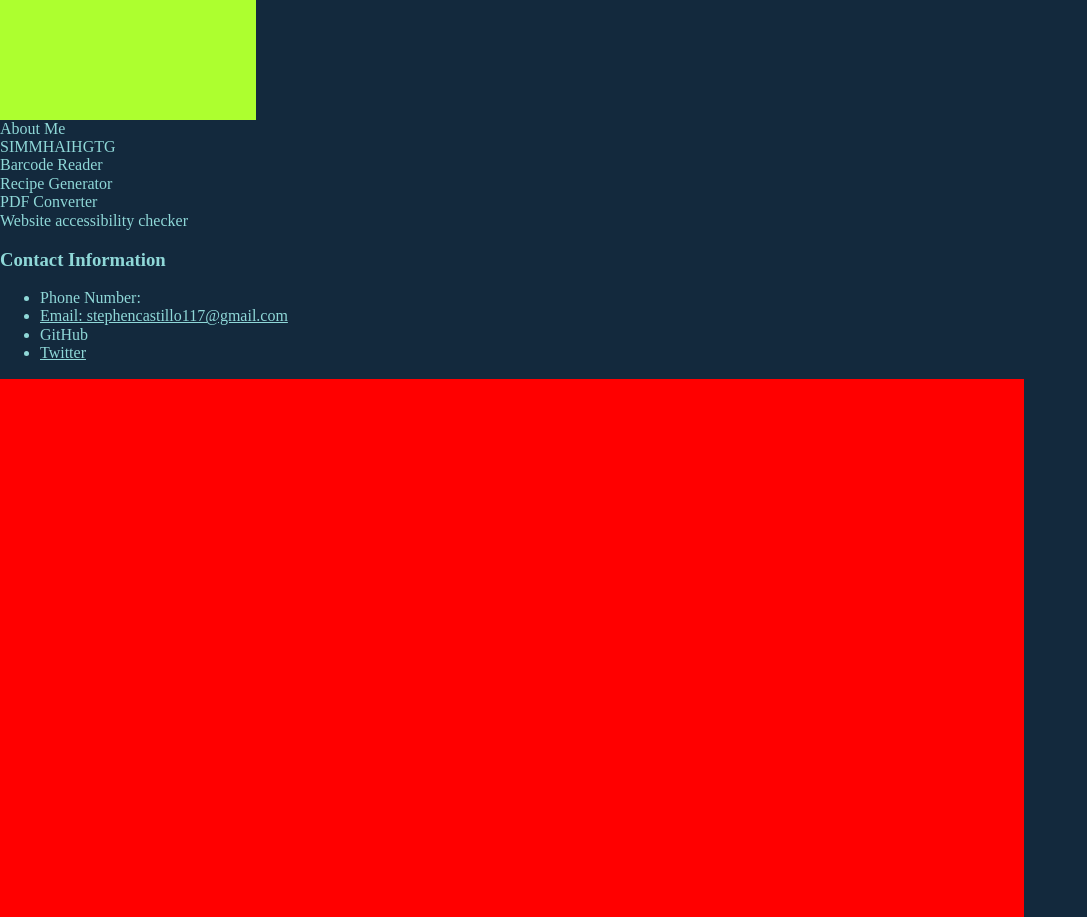
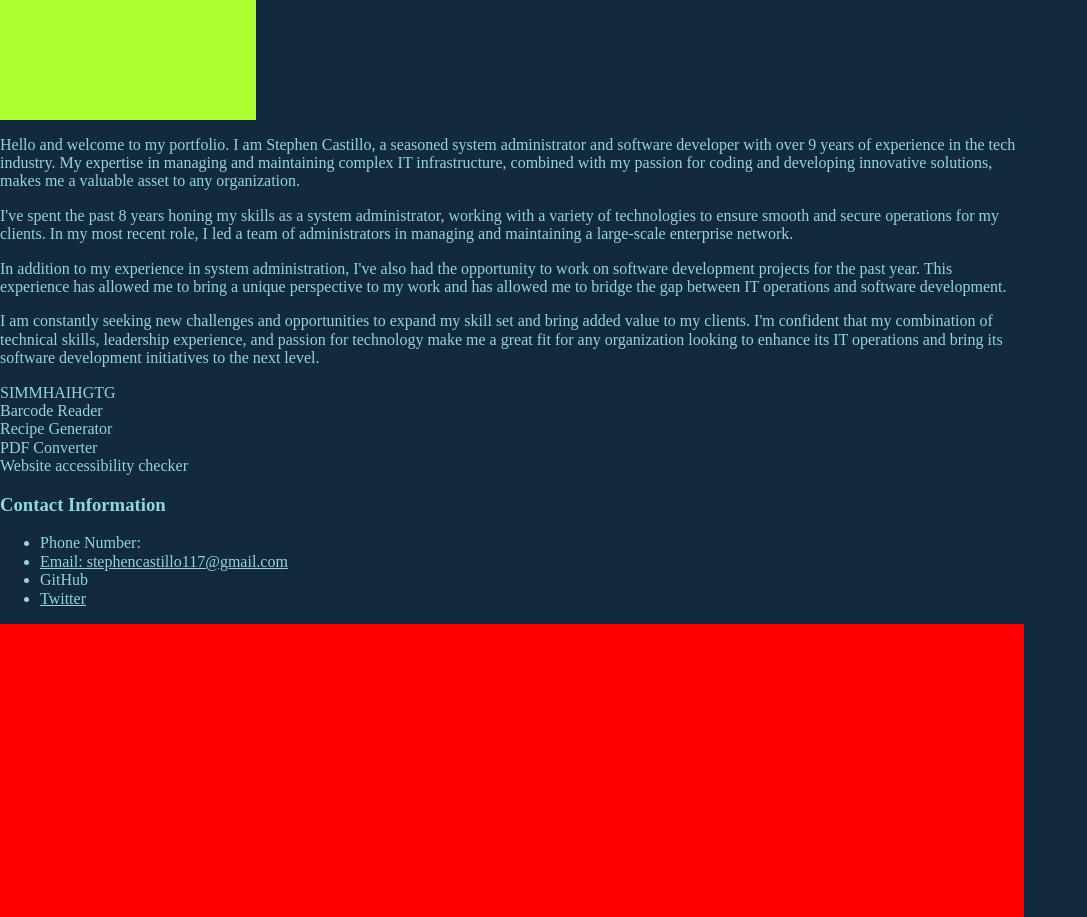
Before and after one commit to stephen-castillo/Development-Portfolio-basic, a plain HTML site: page index.html in a window 1280 px wide. Shown: the part 1780-2697 px from the top of the page, without its empty margins (0-1087 px from the left). Drawn offline with Linux system fonts and the light colour scheme.

Commit message:
Added about me section

```diff
--- a/index.html
+++ b/index.html
@@ -48,7 +48,13 @@
         <main>
 
             <section class="aboutme" id="aboutme">
-                About Me
+                <p>Hello and welcome to my portfolio. I am Stephen Castillo, a seasoned system administrator and software developer with over 9 years of experience in the tech industry. My expertise in managing and maintaining complex IT infrastructure, combined with my passion for coding and developing innovative solutions, makes me a valuable asset to any organization.</p>
+
+                <p>I've spent the past 8 years honing my skills as a system administrator, working with a variety of technologies to ensure smooth and secure operations for my clients. In my most recent role, I led a team of administrators in managing and maintaining a large-scale enterprise network.</p>
+
+                <p>In addition to my experience in system administration, I've also had the opportunity to work on software development projects for the past year. This experience has allowed me to bring a unique perspective to my work and has allowed me to bridge the gap between IT operations and software development.</p>
+
+                <p>I am constantly seeking new challenges and opportunities to expand my skill set and bring added value to my clients. I'm confident that my combination of technical skills, leadership experience, and passion for technology make me a great fit for any organization looking to enhance its IT operations and bring its software development initiatives to the next level.</p>
             </section>
 
             <div class="projects" id="projects">
```
